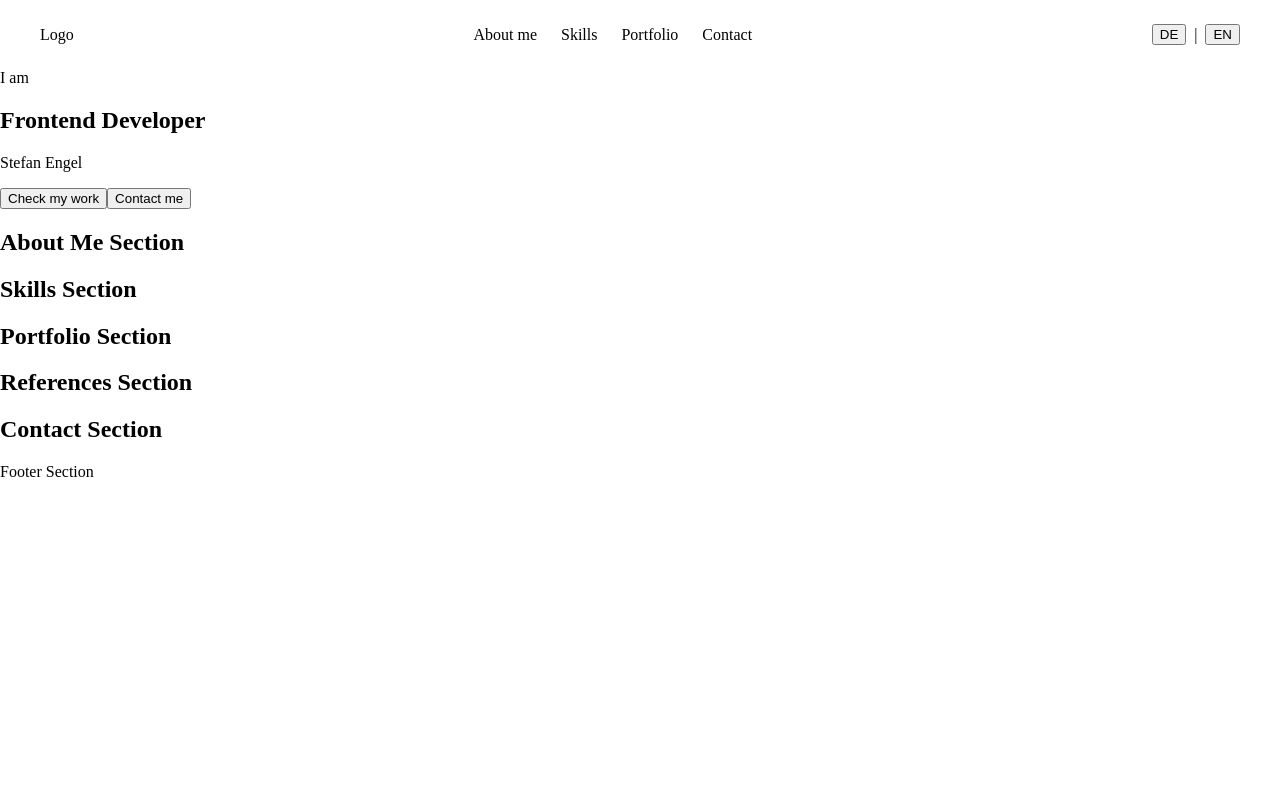
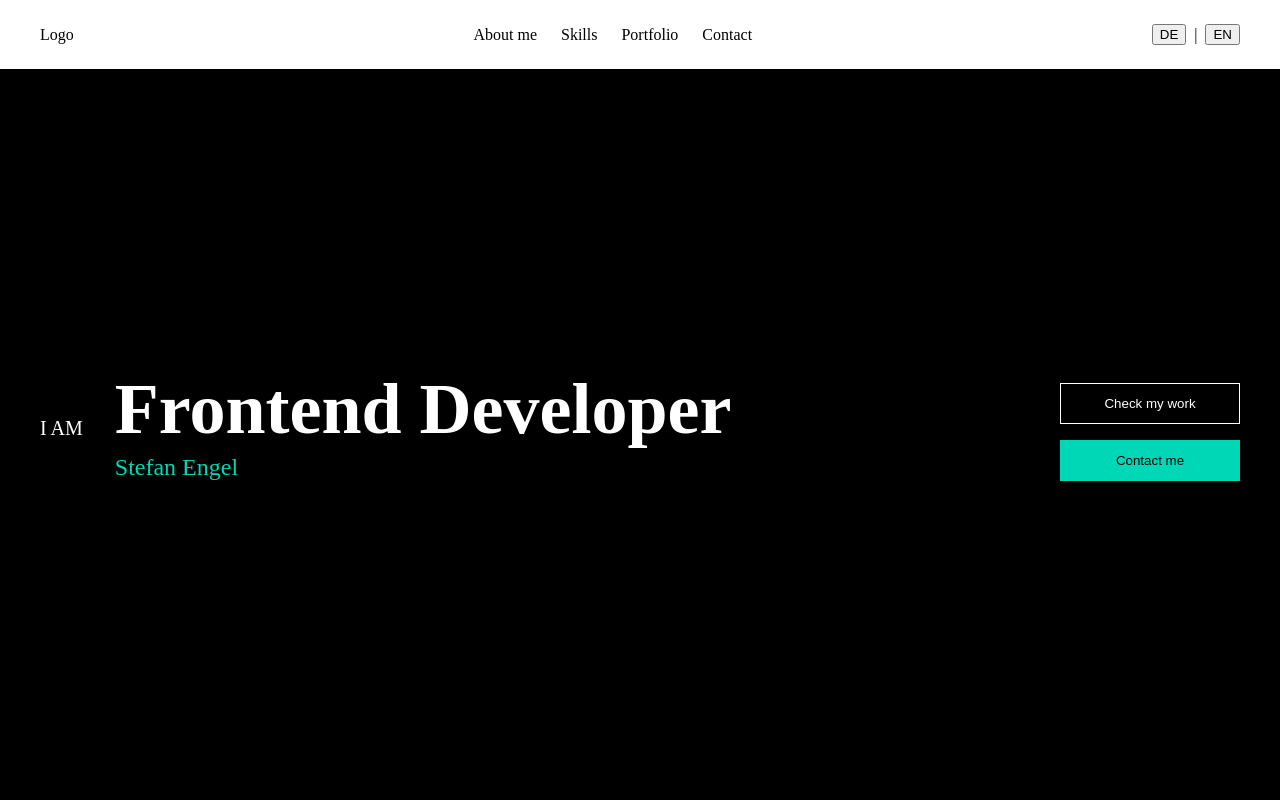
Before and after one commit to NPausC/Portfolio, an Angular app: page / in a window 1280 px wide. Shown: the top 800 px of the page. Built offline with nearby package versions, Linux system fonts and the light colour scheme.

Commit message:
style: add hero color styling

```diff
--- a/src/app/components/hero/hero.scss
+++ b/src/app/components/hero/hero.scss
@@ -0,0 +1,68 @@
+.hero {
+  min-height: 100vh;
+  display: flex;
+  align-items: center;
+  padding: 0 40px;
+  background-color: #000000;
+  color: #ffffff;
+}
+
+.hero__content {
+  width: 100%;
+  display: flex;
+  justify-content: space-between;
+  align-items: flex-end;
+  gap: 32px;
+  padding-bottom: 80px;
+}
+
+.hero__intro {
+  display: flex;
+  align-items: center;
+  gap: 32px;
+}
+
+.hero__label {
+  font-size: 20px;
+  text-transform: uppercase;
+}
+
+.hero__headline-block {
+  display: flex;
+  flex-direction: column;
+  gap: 12px;
+}
+
+.hero__title {
+  margin: 0;
+  font-size: 72px;
+  line-height: 0.9;
+}
+
+.hero__name {
+  margin: 0;
+  font-size: 24px;
+  color: #00d7b7;
+}
+
+.hero__actions {
+  display: flex;
+  flex-direction: column;
+  align-items: flex-start;
+  gap: 16px;
+}
+
+.hero__button {
+  min-width: 180px;
+  padding: 12px 24px;
+  border: 1px solid #ffffff;
+  background-color: transparent;
+  color: #ffffff;
+  cursor: pointer;
+}
+
+.hero__button--secondary {
+  border-color: #00d7b7;
+  background-color: #00d7b7;
+  color: #000000;
+}
```
